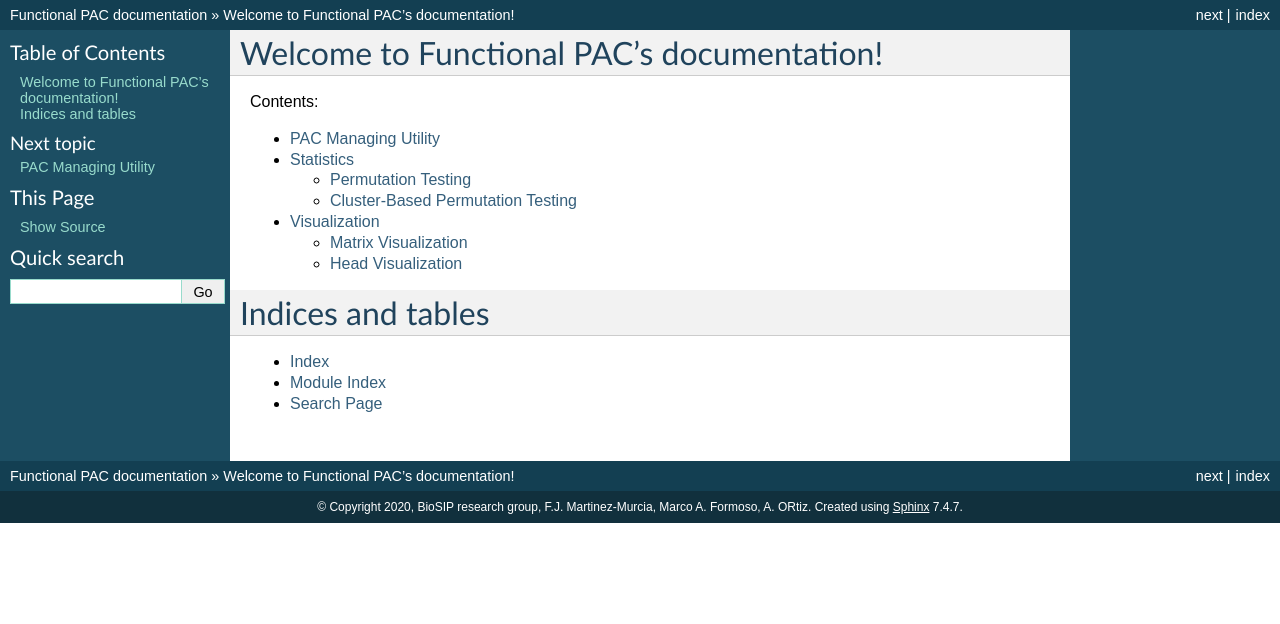
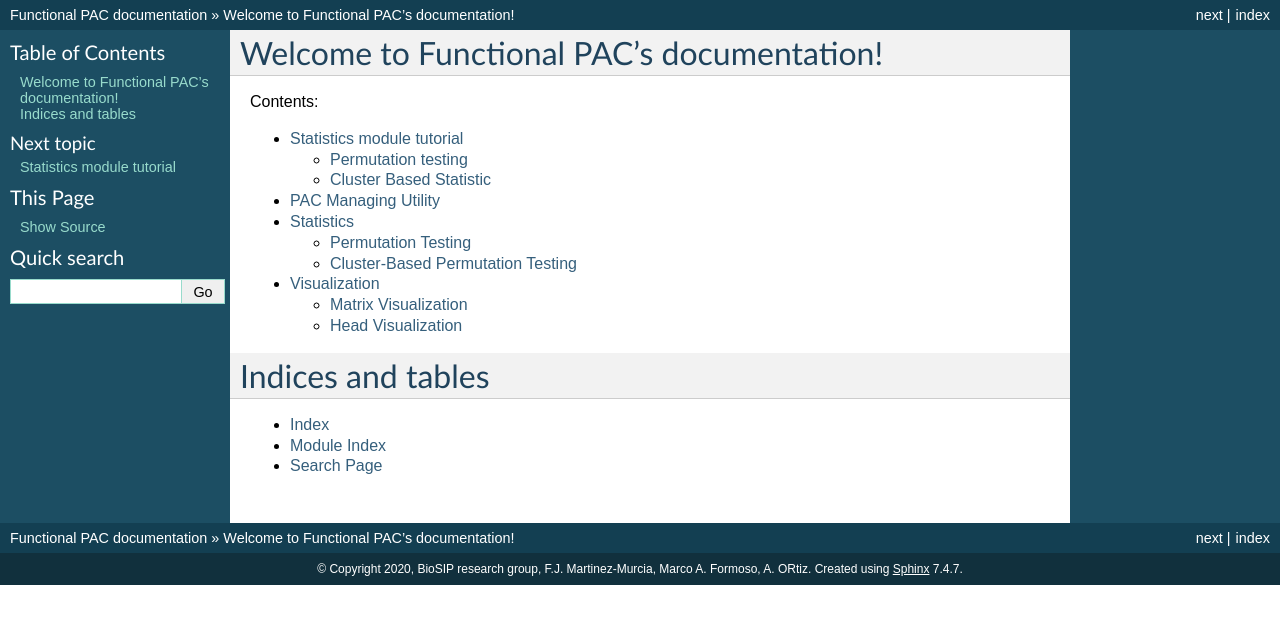
Before and after one commit to BioSIP/functional_PAC, a Sphinx documentation site: the page built from docs/index.rst, in a window 1280 px wide. Shown: the top 624 px of the page. Built offline with Sphinx 7.4.7, drawn with Linux system fonts in a browser that asks for light colours; formulas are drawn with MathJax 3; some of the changed lines change nothing that is shown.

Commit message:
Udpate docs

```diff
--- /dev/null
+++ b/docs/Tutorial_CBPT.rst
@@ -0,0 +1,311 @@
+Statistics module tutorial
+=============================
+
+In this tutorial, we will focus on how to detect and visualize the
+inter-channel PAC modulation via cluster-based permutation testing, and
+compare it with the regular permutation testing.
+
+Permutation testing
+-------------------
+
+Traditional, parametric approaches to statistical testing have revealed
+unuseful in mass univariate problems due to the Multiple Comparison
+Problem (MCP). Massive univariate testing yields unnaceptable levels of
+false significant regions, so a procedure for controlling the problem
+must be used. Family-wise error rate (FWER) such as the Bonferroni
+correction arise as overconservative thresholds, proving useless for
+this purpose. On the other hand, nonparametric approaches have lately
+gained ground, especially with the emergence of massive computational
+power.
+
+Permutation testing approaches have flourished among this plethora of
+testing methodologies, providing controlled estimation of significance
+levels at any given :math:`\alpha` -the statistical significance
+threshold-. The procedure that underlies this category is the
+approximation of the nonparametric distribution of the data via the
+Monte Carlo (MC) method. The simplest approach to permutation testing
+would work as follows.
+
+Given a dataset comprising pairs:
+
+.. math::
+
+
+   (\mathbf{x}_i, y_i), i\in \mathbb{N}
+
+respectively the data and labels of the :math:`i^{th}` sample, let us
+call :math:`X` the matrix containing all data from the :math:`k`
+samples:
+
+.. math::
+
+
+   X= \{\mathbf{x}_0, \mathbf{x}_1, \dots \mathbf{x}_k\}
+
+and :math:`\mathbf{y}` the vector containing :math:`k` labels for each
+sample.
+
+Permutation testing works by estimating the empirical quantile by:
+
+1. First, we compute a statistical on the data using the real
+   :math:`\mathbf{y}` vector, and save it as the reference :math:`z`.
+2. Define :math:`z_{emp}` as the empirical quantile reference, as an
+   all-zero vector/array.
+3. Generate a surrogate label vector, :math:`\hat{\mathbf{y}}`, and
+   re-estimate the statistical using :math:`\hat{\mathbf{y}}`, which
+   which yields :math:`\hat{z}`.
+4. For those features where :math:`\hat{z}>z`, add 1 to :math:`z_{emp}`.
+5. Repeat steps 2-3 surrogate procedure :math:`N` times
+6. The empirical quantile for each feature is :math:`z_{emp}/N`.
+
+Cluster Based Statistic
+-----------------------
+
+Suppose we have 1000 features. If we are performing :math:`N=1000`
+iterations over the aforementioned procedure, and checking for
+significance with :math:`\alpha=0.05`, the probability of a false
+positive is 5%. Over the 1000 features, there is the possibility of 50
+false positives appearing.
+
+An alternative is to use a multivariate approach. This can be done via a
+plethora of procedures. However, in this case we are using PAC matrices
+in which there is a strong dependency in adjacent positions (adjacent
+frequencies). We can make use of the “clustering” property, in which
+similar frequency interactions yield similar PAC values, to reduce the
+number of comparisons.
+
+To do so, we define the cluster-based statistic. The procedure is
+similar to the permutation testing approach. However, we will focus on
+connected clusters instead of individual positions. The algorithm
+becomes:
+
+1. First, we compute a statistical on the data using the real
+   :math:`\mathbf{y}` vector, and save it as the reference :math:`z`. -
+   same as before-.
+2. Threshold :math:`z` using a conservative statistic. E.g., if using
+   t-test, use a significance level 0.05, and a high number of degrees
+   of freedom. It yields a statistic threshold similar to 1.98.
+3. Once umbralized, :math:`z` shows a series of connected clusters.
+   Label each of these clusters, and count the number of positions
+   within. Keep only those clusters with more than :math:`c_{th}`
+   positions.
+4. Compute the Cluster-Based statistic :math:`z_{cb}`, by, e.g. summing
+   all t-values within that cluster.
+5. Define :math:`z_{emp}` as the empirical quantile reference, as an
+   all-zero vector/array.
+6. Generate a surrogate label vector, :math:`\hat{\mathbf{y}}`, and
+   re-estimate the cluster-based statistical using for each cluster,
+   which which yields :math:`\hat{z}_{cb}`.
+7. For those clusters where :math:`\hat{z}_{cb}>z_{cb}`, add 1 to the
+   clusters positions in :math:`z_{emp}`.
+8. Repeat steps 6-7 surrogate procedure :math:`N` times
+9. The empirical quantile for each feature is :math:`z_{emp}/N`.
+
+To demonstrate how these two methods work, we will perform a toy
+example:
+
+.. code:: ipython3
+
+    # Imports
+    import numpy as np
+    from scipy.stats import multivariate_normal
+    import matplotlib.pyplot as plt
+
+We are going to generate 30 toy PAC connectivity matrices per group for
+frequencies ``f_pha=(0.5,30)`` and ``f_amp=(20,100)``, and a coupling
+frequency between phase of 10 Hz and amplitude of 50 Hz.
+
+.. code:: ipython3
+
+    f_pha = np.linspace(0.5,30,50)
+    f_amp = np.linspace(20,100,50)
+
+    coupling_freq = (10, 50) #this is the coupling frequency for phase - amplitude.
+
+    xx, yy = np.meshgrid(f_pha, f_amp)
+    canonical_pac = 50*multivariate_normal.pdf(np.stack((xx, yy), axis=-1),
+                                       mean=coupling_freq, cov=[[2,0.5],[0.2,50]])
+
+    # And this is the generator of toy_pacs
+    def toy_pac(canonical_pac, group=0.):
+        toy_pac = (group+np.random.randn(1))*canonical_pac
+        toy_pac += .5*np.random.randn(*canonical_pac.shape)
+        return toy_pac
+
+    # We display the canonical pac
+    fig, ax = plt.subplots(1, 3, figsize=(8,4))
+    ax[0].imshow(canonical_pac, origin='lower',
+               extent=(f_pha.min(), f_pha.max(), f_amp.min(), f_amp.max()))
+    ax[0].set_xlabel('Freq. Phase (Hz)')
+    ax[0].set_ylabel('Freq. Amp (Hz)')
+    ax[0].set_title('Canonical PAC')
+
+    # generate a toy pac for group 0
+    ax[1].imshow(toy_pac(canonical_pac, 0), origin='lower',
+               extent=(f_pha.min(), f_pha.max(), f_amp.min(), f_amp.max()))
+    ax[1].set_xlabel('Freq. Phase (Hz)')
+    ax[1].set_ylabel('Freq. Amp (Hz)')
+    ax[1].set_title('Canonical PAC (group 0)')
+
+    # generate a toy pac for group 1
+    ax[2].imshow(toy_pac(canonical_pac, 1), origin='lower',
+               extent=(f_pha.min(), f_pha.max(), f_amp.min(), f_amp.max()))
+    ax[2].set_xlabel('Freq. Phase (Hz)')
+    ax[2].set_ylabel('Freq. Amp (Hz)')
+    ax[2].set_title('Canonical PAC (group 1)')
+
+
+
+
+.. parsed-literal::
+
+    Text(0.5, 1.0, 'Canonical PAC (group 1)')
+
+
+
+
+.. image:: images/output_3_1.png
+
+
+Now we generate the labels for the 60 subjects, 30 for group 0 and 30
+for group 1, and their corresponding pac:
+
+.. code:: ipython3
+
+    y = np.r_[np.ones(30), np.zeros(30)]
+    X = np.stack([toy_pac(canonical_pac, group) for group in y])
+    print(X.shape)
+
+
+.. parsed-literal::
+
+    (60, 50, 50)
+
+
+Let’s check what happens with traditional statistical testing. Given our
+approach, only the cluster should be significant.
+
+.. code:: ipython3
+
+    from scipy.stats import ttest_ind
+
+    test = ttest_ind
+    alpha = 0.05 # significance level
+
+    raw_test, pval = test(X[y==0],X[y==1])
+
+    fig, ax = plt.subplots(1,2)
+    # generate a toy pac for group 0
+    ax[0].imshow(raw_test, origin='lower',
+               extent=(f_pha.min(), f_pha.max(), f_amp.min(), f_amp.max()))
+    ax[0].set_xlabel('Freq. Phase (Hz)')
+    ax[0].set_ylabel('Freq. Amp (Hz)')
+    ax[0].set_title('t-statistic')
+
+    # generate a toy pac for group 1
+    ax[1].imshow(pval<alpha, origin='lower',
+               extent=(f_pha.min(), f_pha.max(), f_amp.min(), f_amp.max()))
+    ax[1].set_xlabel('Freq. Phase (Hz)')
+    ax[1].set_ylabel('Freq. Amp (Hz)')
+    ax[1].set_title(f'p-value < {alpha}')
+
+
+
+
+
+.. parsed-literal::
+
+    Text(0.5, 1.0, 'p-value < 0.05')
+
+
+
+
+.. image:: images/output_7_1.png
+
+
+In the regular testing, appart from the original cluster, there appear
+many spurious areas across all frequencies. If this is the case only for
+a toy example with gaussian noise, what could not happen to the real
+case? There, there are many intra and inter-channel couplings, spurious
+peak, and inter-subject variability. Let’s check what happens when we
+apply permutation testing.
+
+.. code:: ipython3
+
+    from functionalpac.statistics import PermutationTesting, ClusterBasedPermutationTesting
+
+    n_iter = 1000
+    output = 'quantile'
+    cbth = 5
+    twosided = True
+
+    pt = PermutationTesting(n_iter=n_iter, alpha=alpha, test=test, output=output, twosided=twosided)
+    cbpt = ClusterBasedPermutationTesting(n_iter=n_iter, alpha=alpha, test=test,
+                                          output=output, cluster_threshold=cbth, twosided=twosided)
+
+    # Careful with X-shape, wich is expecting (n_subj, n_chan, n_chan, n_pha, n_amp)
+    res_pt = pt.fit(X.reshape((-1,1,1,len(f_pha), len(f_amp))),y)
+    res_cb = cbpt.fit(X.reshape((-1,1,1,len(f_pha), len(f_amp))),y)
+
+
+.. parsed-literal::
+
+    [Parallel(n_jobs=10)]: Using backend ThreadingBackend with 10 concurrent workers.
+    [Parallel(n_jobs=10)]: Done   1 tasks      | elapsed:    0.0s
+    [Parallel(n_jobs=10)]: Done   2 tasks      | elapsed:    0.0s
+    [Parallel(n_jobs=10)]: Done   3 tasks      | elapsed:    0.0s
+    [Parallel(n_jobs=10)]: Done   4 tasks      | elapsed:    0.0s
+    [Parallel(n_jobs=10)]: Done   5 tasks      | elapsed:    0.0s
+    [Parallel(n_jobs=10)]: Done   6 tasks      | elapsed:    0.0s
+    [Parallel(n_jobs=10)]: Done   7 tasks      | elapsed:    0.0s
+    [Parallel(n_jobs=10)]: Done   8 tasks      | elapsed:    0.0s
+    [Parallel(n_jobs=10)]: Done   9 tasks      | elapsed:    0.0s
+    [Parallel(n_jobs=10)]: Done  10 tasks      | elapsed:    0.0s
+	.
+	.
+	.
+    [Parallel(n_jobs=10)]: Done 976 tasks      | elapsed:    1.4s
+    [Parallel(n_jobs=10)]: Done 977 tasks      | elapsed:    1.4s
+    [Parallel(n_jobs=10)]: Done 978 tasks      | elapsed:    1.4s
+    [Parallel(n_jobs=10)]: Done 979 tasks      | elapsed:    1.4s
+    [Parallel(n_jobs=10)]: Done 980 tasks      | elapsed:    1.4s
+    [Parallel(n_jobs=10)]: Done 981 tasks      | elapsed:    1.4s
+    [Parallel(n_jobs=10)]: Done 1000 out of 1000 | elapsed:    1.4s finished
+
+
+After performing 1000 iterations, we obtain the results for the regular
+permutation testing and the cluster-based one:
+
+.. code:: ipython3
+
+    fig, ax = plt.subplots(1,2)
+    # generate a toy pac for group 0
+    ax[0].imshow(res_pt[0,0]<alpha, origin='lower',
+               extent=(f_pha.min(), f_pha.max(), f_amp.min(), f_amp.max()))
+    ax[0].set_xlabel('Freq. Phase (Hz)')
+    ax[0].set_ylabel('Freq. Amp (Hz)')
+    ax[0].set_title(f'res_pt < {alpha}')
+
+    # generate a toy pac for group 1
+    ax[1].imshow(res_cb[0,0]<alpha, origin='lower',
+               extent=(f_pha.min(), f_pha.max(), f_amp.min(), f_amp.max()))
+    ax[1].set_xlabel('Freq. Phase (Hz)')
+    ax[1].set_ylabel('Freq. Amp (Hz)')
+    ax[1].set_title(f'res_cb < {alpha}')
+
+
+
+
+.. parsed-literal::
+
+    Text(0.5, 1.0, 'res_cb < 0.05')
+
+
+
+
+.. image:: images/output_11_1.png
+
+
+As it can be seen, the cluster-based approach is a much more
+conservative approach. However, it was able to clean all false positive
+positions and clusters.
--- a/docs/index.rst
+++ b/docs/index.rst
@@ -10,6 +10,7 @@ Welcome to Functional PAC's documentation!
    :maxdepth: 2
    :caption: Contents:
 
+   Tutorial_CBPT
    utils
    statistics
    visualization
```
Also changed, not shown: docs/images/output_11_1.png (added), docs/images/output_3_1.png (added), docs/images/output_7_1.png (added).
